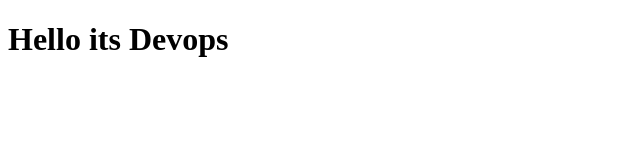
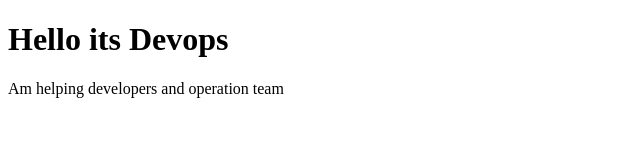
Before and after one commit to slikhitha12-wq/SSIT-MCA, a plain HTML site: page index.html in a window 1280 px wide. Shown: the whole page, without its empty margins (0-640 px from the left). Drawn offline with Linux system fonts and the light colour scheme.

Commit message:
second commit

```diff
--- a/index.html
+++ b/index.html
@@ -7,6 +7,7 @@
     </head>
     <body>
         <h1>Hello its Devops</h1>
+        <p>Am helping developers and operation team</p>
         <style>
             h1{
                 color: :black;
```
